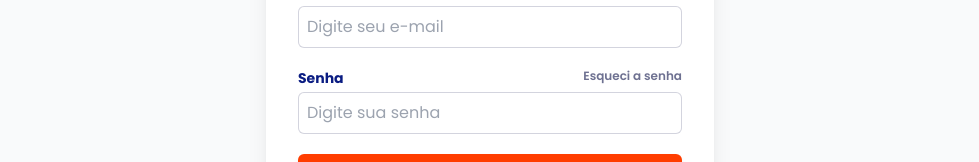
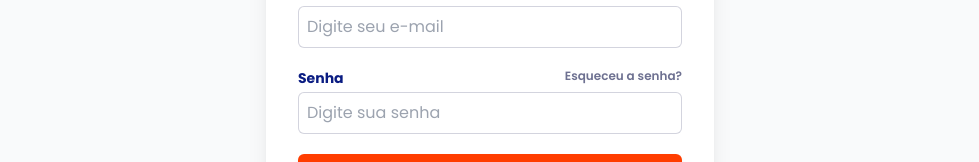
Before and after one commit to unum-people-creative-solutions/unum-people-services-web, a Next.js app: page /login in a window 1280 px wide. Shown: the part 367-529 px from the top of the page, without its empty margins (150-1129 px from the left). Built offline with nearby package versions, Linux system fonts and the light colour scheme; no server answers; what amazon-cognito-identity-js would draw is missing.

Commit message:
style: change forgot password text to 3rd person

```diff
--- a/src/app/(auth)/login/page.tsx
+++ b/src/app/(auth)/login/page.tsx
@@ -243,7 +243,7 @@ export default function LoginPage() {
               href="/forgot-password"
               className="absolute right-0 top-0 text-xs text-support-grey font-semibold hover:text-brand-orange transition-colors z-10"
             >
-              Esqueci a senha
+              Esqueceu a senha?
             </Link>
             <Input
               label="Senha"
```
